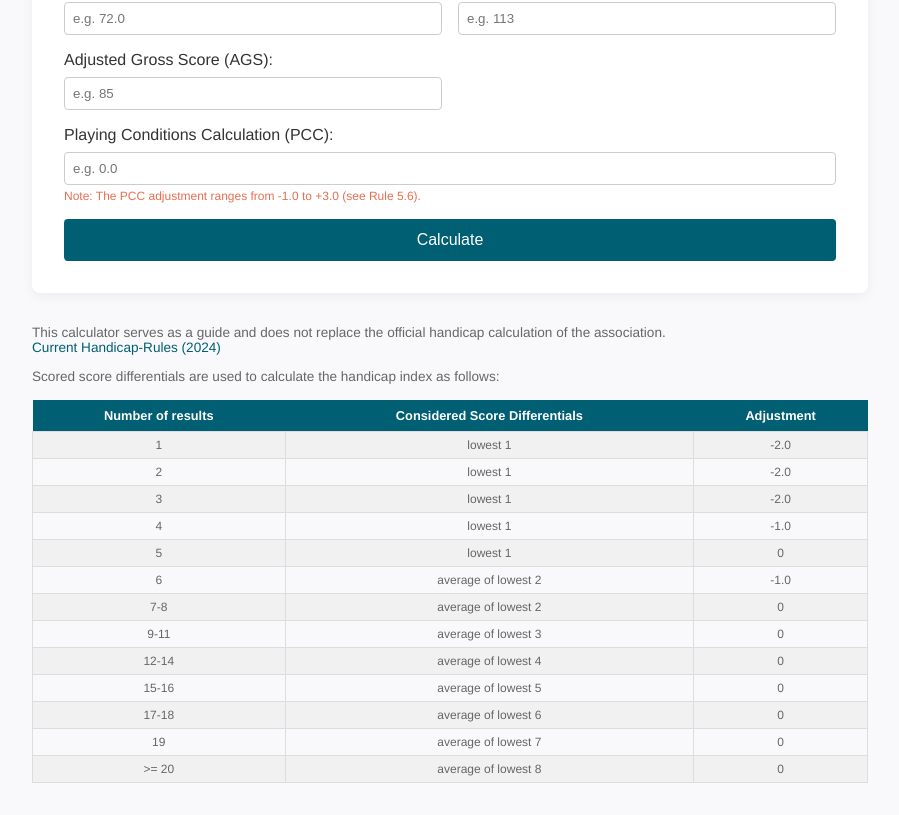
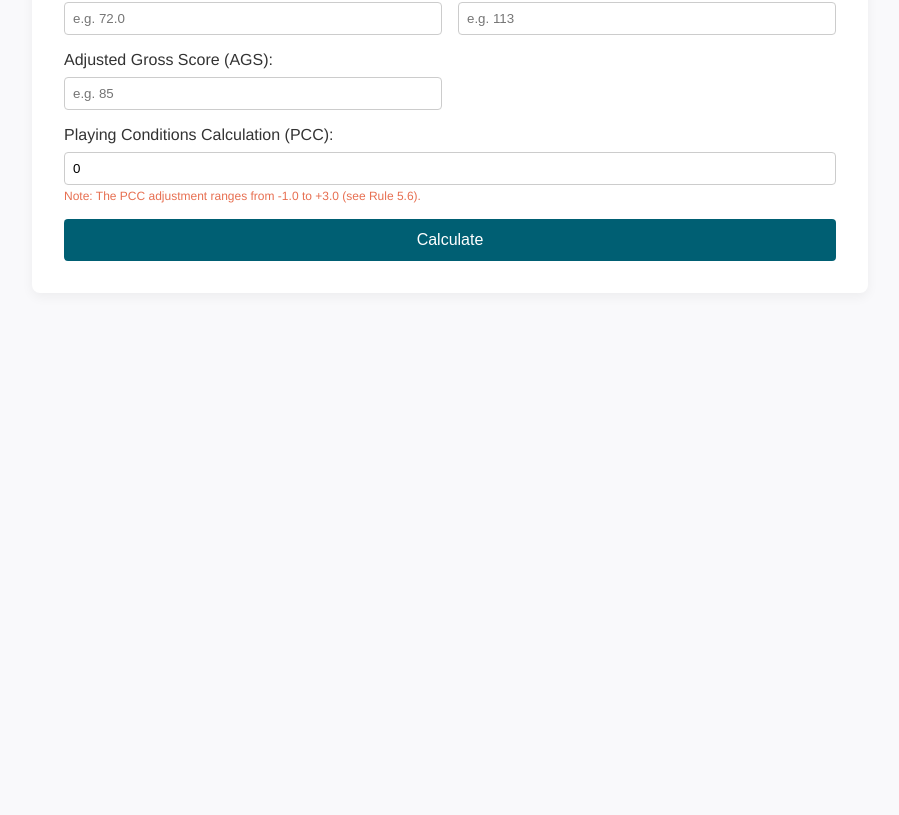
Before and after one commit to bri-b-dev/handycap, a Vue app: page / in a window 1280 px wide. Shown: the part 296-1111 px from the top of the page, without its empty margins (190-1089 px from the left). After the commit the page ends 800 px from the top, so only its background shows below. Built offline with nearby package versions, Linux system fonts and the light colour scheme.

Commit message:
scoresheet-db

```diff
--- a/package.json
+++ b/package.json
@@ -14,6 +14,7 @@
     "@capacitor/android": "^7.2.0",
     "@capacitor/cli": "^7.2.0",
     "@capacitor/core": "^7.2.0",
+    "dexie": "^4.0.11",
     "vue": "^3.5.13",
     "vue-i18n": "^12.0.0-alpha.2"
   },
--- a/src/App.vue
+++ b/src/App.vue
@@ -1,11 +1,11 @@
 <template>
   <div class="container">
-    <!-- <div class="lang-switcher">
-      <select v-model="$i18n.locale">
+    <div class="lang-switcher">
+      <select v-model="$i18n.locale" aria-label="Sprache wechseln">
+        <option value="de">Deutsch</option>
         <option value="en">English</option>
-        <option value="de">Deutsch</option>
       </select>
-    </div> -->
+    </div>
 
     <div class="card">
       <h1 class="title">{{ $t('title') }}</h1>
@@ -21,29 +21,59 @@
         </div>
         <div class="form-group">
           <label>{{ $t('handicapIndex') }}</label>
-          <input type="number" v-model.number="handicapIndex" :required="holes === '9'" step="0.1"
-            :placeholder="`${$t('forExample')} 12.3`" />
+          <input
+            type="number"
+            v-model.number="handicapIndex"
+            :required="holes === '9'"
+            step="0.1"
+            :placeholder="`${$t('forExample')} 12.3`"
+          />
         </div>
         <div class="form-group">
           <label>{{ $t('courseRating') }}</label>
-          <input type="number" v-model.number="courseRating" step="0.1" required
-            :placeholder="`${$t('forExample')} 72.0`" />
+          <input
+            type="number"
+            v-model.number="courseRating"
+            step="0.1"
+            required
+            :placeholder="`${$t('forExample')} 72.0`"
+          />
         </div>
+
         <div class="form-group">
           <label>{{ $t('slope') }}</label>
-          <input type="number" v-model.number="slope" required :placeholder="`${$t('forExample')} 113`" />
+          <input
+            type="number"
+            v-model.number="slope"
+            required
+            :placeholder="`${$t('forExample')} 113`"
+          />
         </div>
 
         <div class="form-group">
           <label>{{ $t('grossScore') }}</label>
-          <input type="number" v-model.number="grossScore" required :placeholder="`${$t('forExample')} 85`" />
+          <input
+            type="number"
+            v-model.number="grossScore"
+            required
+            :placeholder="`${$t('forExample')} 85`"
+          />
         </div>
+
         <div class="form-group full-width">
           <label>{{ $t('pcc') }}</label>
-          <input type="number" v-model.number="pccAdjustment" required step="0.1" min="-1.0" max="3.0"
-            :placeholder="`${$t('forExample')} 0.0`" />
+          <input
+            type="number"
+            v-model.number="pccAdjustment"
+            required
+            step="0.1"
+            min="-1.0"
+            max="3.0"
+            :placeholder="`${$t('forExample')} 0.0`"
+          />
           <small class="validation-note">{{ $t('pccNote') }}</small>
         </div>
+
         <button type="submit" class="btn">{{ $t('calculate') }}</button>
       </form>
 
@@ -52,91 +82,32 @@
           <strong>{{ $t('scoreDifferential') }}:</strong>
           {{ scoreDifferential.toFixed(1) }}
         </p>
+
+        <!-- Button zum Speichern des Ergebnisses -->
+        <button class="btn-secondary" @click="saveResult">{{ $t('saveResult') }}</button>
       </div>
     </div>
 
-    <div class="note">
-      <p>
-        {{ $t('note1') }}<br>
-        <a href="https://www.usga.org/content/dam/usga/pdf/2024-revision/2024-Rules-of-Handicapping-USGA.pdf"
-          target="_blank" rel="noopener" class="rules-link">
-          {{ $t('currentRules') }}
-        </a>
-      </p>
-      <p>{{ $t('note2') }}</p>
+    <!-- Gespeicherte Ergebnisse -->
+    <div class="card results-card" v-if="results.length">
+      <h2>{{ $t('yourResults') }}</h2>
       <table>
         <thead>
           <tr>
-            <th>{{ $t('noOfResults') }}</th>
-            <th>{{ $t('consideredScoreDifferentials') }}</th>
-            <th>{{ $t('adjustment') }}</th>
+            <th>{{ $t('date') }}</th>
+            <th>{{ $t('course') }}</th>
+            <th>{{ $t('grossScore') }}</th>
+            <th>{{ $t('scoreDifferential') }}</th>
+            <th></th>
           </tr>
         </thead>
         <tbody>
-          <tr>
-            <td>1</td>
-            <td>{{ $t('lowest') }}</td>
-            <td>-2.0</td>
-          </tr>
-          <tr>
-            <td>2</td>
-            <td>{{ $t('lowest') }}</td>
-            <td>-2.0</td>
-          </tr>
-          <tr>
-            <td>3</td>
-            <td>{{ $t('lowest') }}</td>
-            <td>-2.0</td>
-          </tr>
-          <tr>
-            <td>4</td>
-            <td>{{ $t('lowest') }}</td>
-            <td>-1.0</td>
-          </tr>
-          <tr>
-            <td>5</td>
-            <td>{{ $t('lowest') }}</td>
-            <td>0</td>
-          </tr>
-          <tr>
-            <td>6</td>
-            <td>{{ $t('lowestAverage') }} 2</td>
-            <td>-1.0</td>
-          </tr>
-          <tr>
-            <td>7-8</td>
-            <td>{{ $t('lowestAverage') }} 2</td>
-            <td>0</td>
-          </tr>
-          <tr>
-            <td>9-11</td>
-            <td>{{ $t('lowestAverage') }} 3</td>
-            <td>0</td>
-          </tr>
-          <tr>
-            <td>12-14</td>
-            <td>{{ $t('lowestAverage') }} 4</td>
-            <td>0</td>
-          </tr>
-          <tr>
-            <td>15-16</td>
-            <td>{{ $t('lowestAverage') }} 5</td>
-            <td>0</td>
-          </tr>
-          <tr>
-            <td>17-18</td>
-            <td>{{ $t('lowestAverage') }} 6</td>
-            <td>0</td>
-          </tr>
-          <tr>
-            <td>19</td>
-            <td>{{ $t('lowestAverage') }} 7</td>
-            <td>0</td>
-          </tr>
-          <tr>
-            <td>>= 20</td>
-            <td>{{ $t('lowestAverage') }} 8</td>
-            <td>0</td>
+          <tr v-for="res in results" :key="res.id">
+            <td>{{ new Date(res.date).toLocaleDateString() }}</td>
+            <td>{{ res.courseName }}</td>
+            <td>{{ res.grossScore }}</td>
+            <td>{{ res.scoreDifferential.toFixed(1) }}</td>
+            <td><button @click="deleteResult(res.id)">{{ $t('delete') }}</button></td>
           </tr>
         </tbody>
       </table>
@@ -145,16 +116,20 @@
 </template>
 
 <script setup>
-import { ref, computed } from 'vue'
+import { ref, computed, onMounted } from 'vue'
+import { db } from '@/db'
 
+// Reactive State
 const holes = ref('')
 const handicapIndex = ref(null)
 const courseRating = ref(null)
 const slope = ref(null)
 const grossScore = ref(null)
-const pccAdjustment = ref(null)
+const pccAdjustment = ref(0)
 const calculated = ref(false)
+const results = ref([])
 
+// Berechnung
 const scoreDifferential = computed(() => {
   if (!calculated.value) return 0
   if (holes.value === '9') {
@@ -172,9 +147,31 @@ const scoreColorClass = computed(() => {
   return 'score-neutral'
 })
 
+// Funktionen
 function onCalculate() {
   calculated.value = true
 }
+
+async function saveResult() {
+  const entry = {
+    date: new Date().toISOString(),
+    courseName: courseRating.value + '/' + slope.value,
+    grossScore: grossScore.value,
+    scoreDifferential: scoreDifferential.value
+  }
+  const id = await db.results.add(entry)
+  results.value.push({ id, ...entry })
+}
+
+async function deleteResult(id) {
+  await db.results.delete(id)
+  results.value = results.value.filter(r => r.id !== id)
+}
+
+// Laden bei Start
+onMounted(async () => {
+  results.value = await db.results.toArray()
+})
 </script>
 
 <style>
@@ -353,4 +350,25 @@ body {
 .note tbody tr:nth-child(odd) {
   background: #f1f1f1;
 }
+
+/* Neue Buttons */
+.btn-secondary {
+  margin-top: 1rem;
+  padding: 0.5rem 1rem;
+  background: transparent;
+  border: 2px solid var(--primary);
+  border-radius: 4px;
+  cursor: pointer;
+  transition: background 0.2s, color 0.2s;
+}
+.btn-secondary:hover {
+  background: var(--primary);
+  color: #fff;
+}
+
+/* Ergebnisse-Card */
+.results-card { margin-top: 2rem; }
+.results-card table { width: 100%; border-collapse: collapse; }
+.results-card th, .results-card td { padding: 8px; text-align: center; border: 1px solid #ddd; }
+.results-card tbody tr:nth-child(odd) { background: #f9f9fb; }
 </style>
--- /dev/null
+++ b/src/db.ts
@@ -0,0 +1,27 @@
+import Dexie, { Table } from 'dexie'
+
+// Definiere das Datenbankschema
+export interface Result {
+  id?: number
+  date: string      // ISO-String
+  courseName: string
+  grossScore: number
+  scoreDifferential: number
+}
+
+// Erstelle und konfiguriere die IndexedDB
+export class ScoreDiffDB extends Dexie {
+  // Table-Typisierung
+  results!: Table<Result, number>
+
+  constructor() {
+    super('ScoreDiffDB')
+    this.version(1).stores({
+      // ++id = Autoincrement-PrimaryKey
+      results: '++id,date,courseName,grossScore,scoreDifferential'
+    })
+  }
+}
+
+// Singleton-Export
+export const db = new ScoreDiffDB()
```
Also changed, not shown: 1 other file (tests, documents, lock files or other folders).
